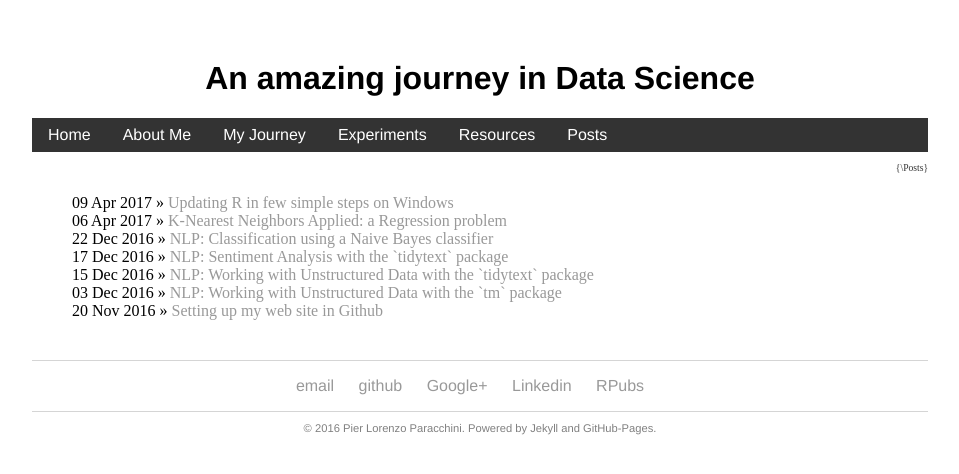
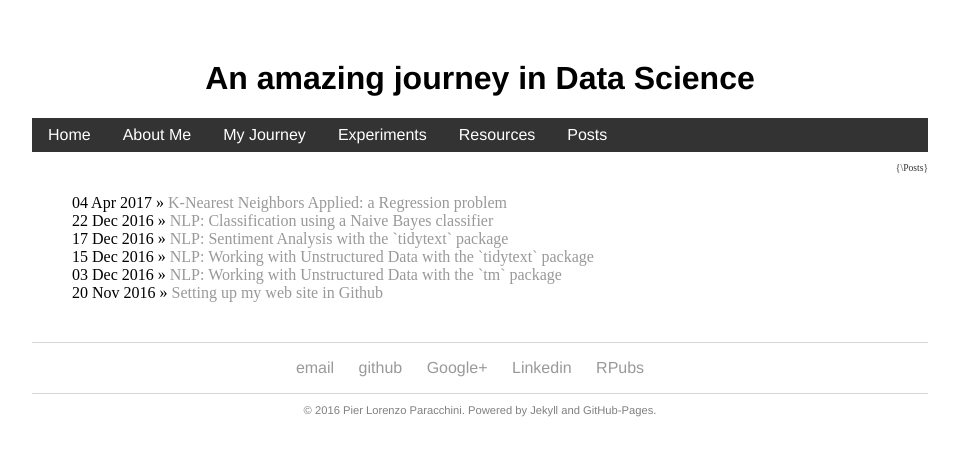
Before and after one commit to pparacch/pparacch.github.io, a Jekyll site: the page built from posts/index.html, in a window 1280 px wide. Shown: the top 474 px of the page, without its empty margins (160-1119 px from the left). Built offline with Jekyll 4.4.1, drawn with Linux system fonts in a browser that asks for light colours.

Commit message:
Revert "Fixing post dates"
This reverts commit ec070430f3b1052dbb22814584568e397a9b10ac.

```diff
--- a/_posts/2017-04-06-knn_overview_in_python.md
+++ b/_posts/2017-04-06-knn_overview_in_python.md
@@ -1,6 +1,6 @@
 ---
 layout: post
-date: 2017-04-06
+date: 2017-04-04
 title: "K-Nearest Neighbors Applied: a Regression problem"
 description: "Application of the KNN algorithm for a regression problem: predict the value of houses in the Seattle area #regression #supervised #machinelearning"
 ---
--- a/_posts/2017-04-09-updating_r_windows.md
+++ /dev/null
@@ -1,7 +0,0 @@
----
-layout: post
-date: 2017-04-09
-title: "Updating R in few simple steps on Windows"
-description: "R maintenance and plumbing #rnewversion #rmanteinance"
----
-Maintaining R on a Windows based computer is not a simple and straightforward task. When a new version of R is published you should download the new version and install locally on the machine, you then should reinstall all of the needed packages for the new version of R. If you are using RStudio, you need to remember to set properly the version you want to use, especially when having multiple versions installed on the same machine.
```
